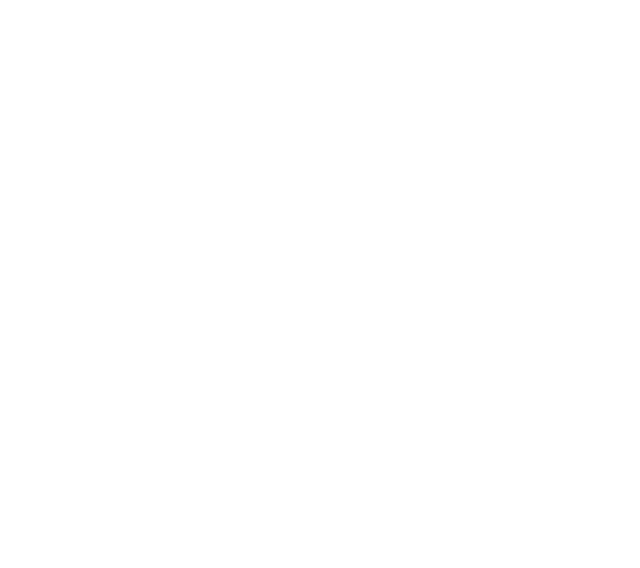
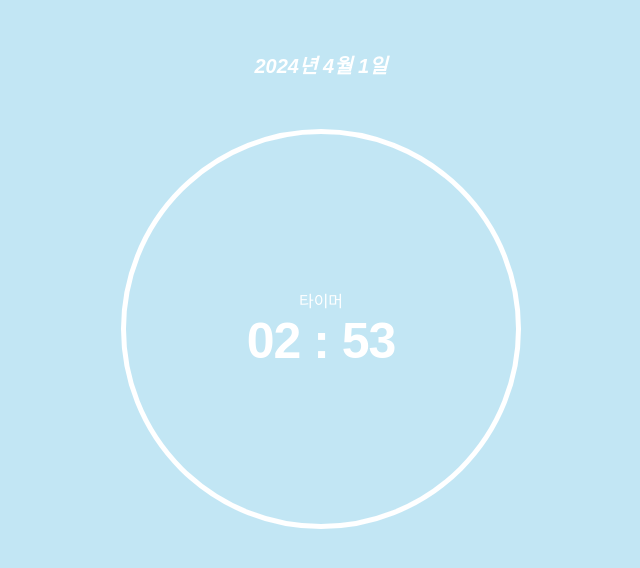
Before and after one commit to devsooki/timelog, a React (Create React App) app: page / in a window 1280 px wide. Shown: the top 568 px of the page, without its empty margins (319-959 px from the left). Built offline with nearby package versions, Linux system fonts and the light colour scheme.

Commit message:
feat: init timer

```diff
--- a/public/index.html
+++ b/public/index.html
@@ -24,7 +24,7 @@
       work correctly both with client-side routing and a non-root public URL.
       Learn how to configure a non-root public URL by running `npm run build`.
     -->
-    <title>Timer Log</title>
+    <title>Timelog</title>
   </head>
   <body>
     <noscript>You need to enable JavaScript to run this app.</noscript>
--- a/src/App.tsx
+++ b/src/App.tsx
@@ -1,10 +1,12 @@
 import React from 'react';
 import GlobalStyles from './style/globalStyles';
+import { Home } from './pages';
 
 function App() {
   return (
     <>
       <GlobalStyles />
+      <Home />
     </>
   );
 }
--- /dev/null
+++ b/src/components/CustomDate/index.tsx
@@ -0,0 +1,23 @@
+import React from 'react'
+import styled from 'styled-components'
+
+const CustomDate = () => {
+  const today = new Date()
+  const formatDate = `${today.getFullYear()}년 ${today.getMonth() + 1}월 ${today.getDate()}일`
+
+  return (
+    <Container>
+      {formatDate}
+    </Container>
+  )
+}
+
+export default CustomDate
+
+const Container = styled.div`
+  padding-bottom: 50px;
+  color: #fff;
+  font-size: 20px;
+  font-weight: bold;
+  font-style: italic;
+`
--- /dev/null
+++ b/src/components/Timer/index.tsx
@@ -0,0 +1,61 @@
+import React, { useEffect, useState } from 'react'
+import styled from 'styled-components'
+
+const Timer = () => {
+  // TODO: 초기 기본 설정 타이머 값 3분, 이후 시간 설정 기능 만든 후 변경 예정
+  const initialTime = 180;
+  const [remainingTime, setRemainingTime] = useState<number>(initialTime);
+
+  useEffect(() => {
+    const timer = setInterval(() => {
+      if (remainingTime > 0) {
+        setRemainingTime(prev => prev - 1);
+      } else {
+        // TODO: 10초 미만으로 남을 경우 강조 색상으로 변경
+        clearInterval(timer)
+      }
+    }, 1000);
+
+    return () => clearInterval(timer)
+  }, [remainingTime])
+
+  // TODO: 초기 값 변경되서 h도 생기면 포맷 변경 필요
+  const minute = String(Math.floor(remainingTime / 60)).padStart(2, '0');
+  const second = String(Math.floor(remainingTime % 60)).padStart(2, '0');
+
+  return (
+    <Container>
+      <Content>
+        <span>타이머</span>
+        <b>{minute} : {second}</b>
+      </Content>
+    </Container>
+  )
+}
+
+export default Timer
+
+const Container = styled.div`
+  display: flex;
+  align-items: center;
+  justify-content: space-between;
+  flex-direction: column;
+  padding: 20px;
+  width: 400px;
+  height: 400px;
+  color: #fff;
+  border-radius: 50%;
+  border: 5px solid #fff;
+`
+const Content = styled.div`
+  flex: 1;
+  display: flex;
+  align-items: center;
+  justify-content: center;
+  flex-direction: column;
+
+  b {
+    font-size: 50px;
+    letter-spacing: -1px;
+  }
+`
--- /dev/null
+++ b/src/components/index.ts
@@ -0,0 +1,2 @@
+export { default as CustomDate } from './CustomDate';
+export { default as Timer } from './Timer';
--- /dev/null
+++ b/src/pages/home/index.tsx
@@ -0,0 +1,22 @@
+import React from 'react'
+import { CustomDate, Timer } from 'components'
+import styled from 'styled-components'
+
+const Home = () => {
+  return (
+    <Container>
+      <CustomDate />
+      <Timer />
+    </Container>
+  )
+}
+
+export default Home
+
+const Container = styled.div`
+  display: flex;
+  align-items: center;
+  justify-content: center;
+  flex-direction: column;
+  margin: 50px 0;
+`
--- /dev/null
+++ b/src/pages/index.ts
@@ -0,0 +1 @@
+export { default as Home } from './home';
--- a/src/style/globalStyles.js
+++ b/src/style/globalStyles.js
@@ -6,6 +6,9 @@
     margin: 0;
     padding: 0;
     box-sizing: border-box;
+  }
+  body {
+    background-color: rgba(135, 206, 235, 0.5);
   }
   ul,li {
     list-style: none;
--- a/tsconfig.json
+++ b/tsconfig.json
@@ -18,7 +18,8 @@
     "resolveJsonModule": true,
     "isolatedModules": true,
     "noEmit": true,
-    "jsx": "react-jsx"
+    "jsx": "react-jsx",
+    "baseUrl": "src"
   },
   "include": [
     "src"
```
Also changed, not shown: 2 other files (tests, documents, lock files or other folders).
